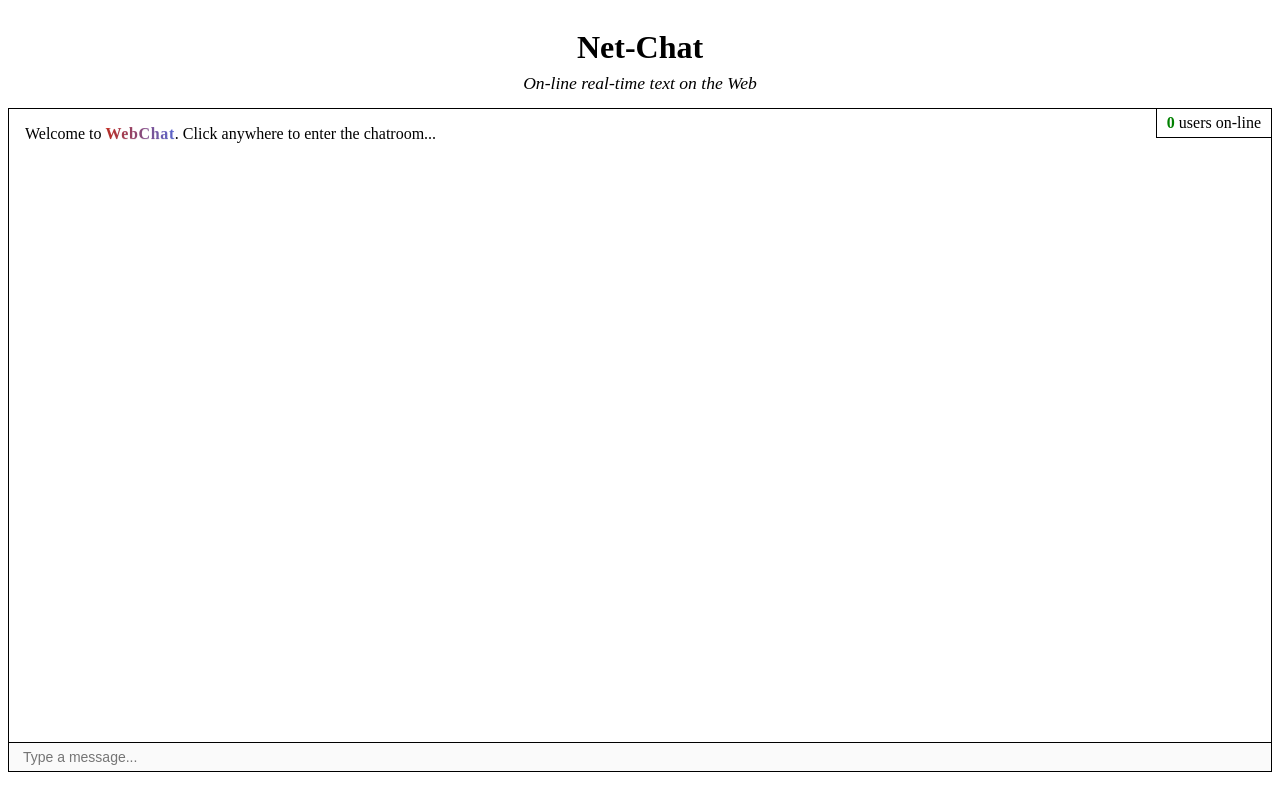
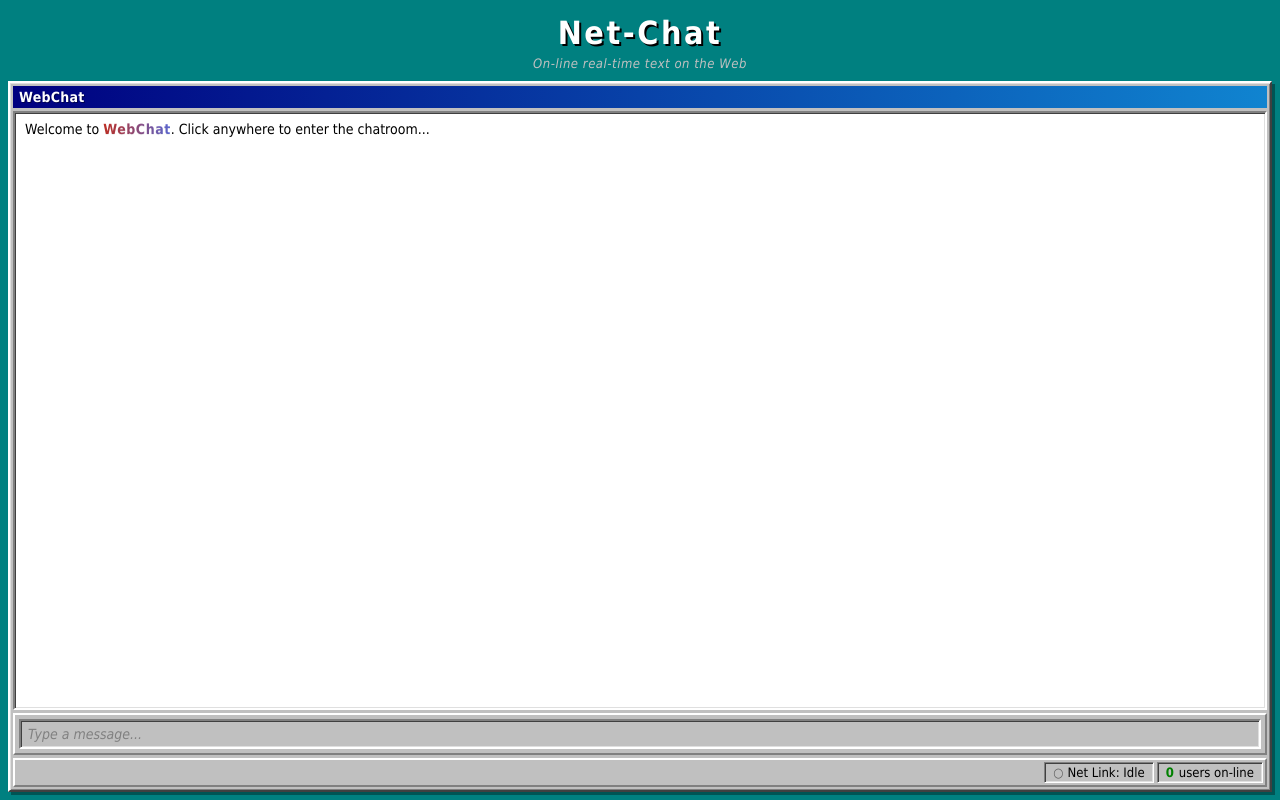
Before and after one commit to MarioPeperoni/WebChat, a React (Vite) app in the folder frontend/: page / in a window 1280 px wide. Built offline with nearby package versions, Linux system fonts and the light colour scheme.

Commit message:
style: change design to windows 95 like

```diff
--- a/frontend/src/components/ChatWindow/ChatWindow.css
+++ b/frontend/src/components/ChatWindow/ChatWindow.css
@@ -1,23 +1,65 @@
 .chat-container {
-  border: 1px solid #000;
+  box-sizing: border-box;
   display: flex;
+  flex-direction: column;
   position: relative;
   height: 100%;
-  flex-direction: column;
-  margin: 0 0 20px 0;
   min-height: 0;
+  margin: 0 8px 8px;
+  padding: 3px;
+  background: #c0c0c0;
+  border-width: 2px;
+  border-style: solid;
+  border-color: #ffffff #404040 #404040 #ffffff;
+  box-shadow:
+    inset 1px 1px 0 #dfdfdf,
+    inset -1px -1px 0 #808080,
+    3px 3px 0 rgba(0, 0, 0, 0.35);
+}
+
+.chat-titlebar {
+  display: flex;
+  align-items: center;
+  flex-shrink: 0;
+  padding: 3px 6px;
+  background: linear-gradient(90deg, #000080 0%, #1084d0 100%);
+  color: #ffffff;
+  font-weight: 700;
+  font-size: 14px;
+  letter-spacing: 0.02em;
+}
+
+.chat-titlebar-text {
+  text-shadow: 1px 1px 0 rgba(0, 0, 0, 0.4);
 }
 
 .message-list {
+  margin: 3px 0 0;
   overflow-y: auto;
   min-height: 0;
   flex: 1;
   list-style-type: none;
-  padding-left: 1em;
+  padding: 6px 10px;
+  background: #ffffff;
+  border-width: 2px;
+  border-style: solid;
+  border-color: #808080 #ffffff #ffffff #808080;
+  box-shadow:
+    inset 1px 1px 0 #404040,
+    inset -1px -1px 0 #dfdfdf;
+  font-size: 14px;
+  color: #000;
+}
+
+.message-list li {
+  margin-bottom: 2px;
+  line-height: 1.45;
+  word-wrap: break-word;
 }
 
 .message-system {
   font-style: italic;
+  color: #606060;
 }
 
 .brand {
@@ -30,29 +72,54 @@
   text-shadow: 0 1px 0 rgba(0, 0, 0, 0.06);
 }
 
+.chat-form {
+  box-sizing: border-box;
+  display: flex;
+  flex-direction: column;
+  margin: 3px 0 0;
+  padding: 4px;
+  background: #c0c0c0;
+  border-width: 2px;
+  border-style: solid;
+  border-color: #ffffff #808080 #808080 #ffffff;
+}
+
 .message-input {
-  padding: 6px 1em 6px 1em;
-  border: none;
-  border-top: 1px solid #000;
+  padding: 5px 7px;
+  font-family: 'Tahoma', 'MS Sans Serif', Verdana, sans-serif;
   font-size: 14px;
-  pointer-events: auto;
+  color: #000;
+  background: #ffffff;
+  border-width: 2px;
+  border-style: solid;
+  border-color: #808080 #ffffff #ffffff #808080;
   border-radius: 0;
   outline: none;
-  box-shadow: none;
+  box-shadow:
+    inset 1px 1px 0 #404040,
+    inset -1px -1px 0 #dfdfdf;
+  caret-color: #000;
+}
+
+.message-input::placeholder {
+  color: #808080;
+  font-style: italic;
+}
+
+.message-input:focus {
+  background: #ffffe1;
+  border-color: #404040 #ffffff #ffffff #404040;
+}
+
+.message-input:disabled {
+  background: #c0c0c0;
+  color: #808080;
 }
 
 @media (pointer: coarse) {
   .message-input {
     font-size: 16px;
   }
-}
-
-.chat-form {
-  display: flex;
-  flex-direction: column;
-  margin: 0;
-  padding: 0;
-  width: 100%;
 }
 
 .sr-only {
--- a/frontend/src/components/ChatWindow/ChatWindow.tsx
+++ b/frontend/src/components/ChatWindow/ChatWindow.tsx
@@ -151,7 +151,9 @@ const ChatWindow = () => {
 
   return (
     <section className="chat-container">
-      <OnlineCount count={userCount} />
+      <div className="chat-titlebar">
+        <span className="chat-titlebar-text">WebChat</span>
+      </div>
       <ul className="message-list">
         <li>
           {!started ? (
@@ -217,6 +219,10 @@ const ChatWindow = () => {
           onKeyDown={handleSendMessage}
         />
       </form>
+      <OnlineCount
+        count={userCount}
+        status={!started ? 'idle' : ready ? 'active' : 'establishing'}
+      />
     </section>
   );
 };
--- a/frontend/src/components/Header/Header.css
+++ b/frontend/src/components/Header/Header.css
@@ -1,15 +1,23 @@
 header {
   text-align: center;
+  color: #ffffff;
+  padding: 14px 8px 10px;
+  flex-shrink: 0;
 }
 
 header h1 {
-  margin-bottom: 0.2em;
+  margin: 0 0 4px;
+  font-size: 32px;
+  font-weight: 700;
+  letter-spacing: 0.08em;
+  text-shadow: 2px 2px 0 #000000;
 }
 
 header h2 {
-  margin-top: 0;
+  margin: 0;
+  font-size: 13px;
   font-weight: normal;
-
-  font-size: 1.1em;
   font-style: italic;
+  color: #c0c0c0;
+  letter-spacing: 0.04em;
 }
--- a/frontend/src/components/OnlineCount/OnlineCount.css
+++ b/frontend/src/components/OnlineCount/OnlineCount.css
@@ -1,12 +1,144 @@
-.online-count {
-  border-left: 1px solid #000;
-  border-bottom: 1px solid #000;
-  position: fixed;
-  right: 9px;
-  padding: 5px 10px;
+.status-bar {
+  box-sizing: border-box;
+  display: flex;
+  align-items: stretch;
+  justify-content: flex-end;
+  gap: 3px;
+  margin: 3px 0 0;
+  padding: 2px;
+  background: #c0c0c0;
+  border-width: 2px;
+  border-style: solid;
+  border-color: #ffffff #808080 #808080 #ffffff;
+  font-family: 'Tahoma', 'MS Sans Serif', Verdana, sans-serif;
+  font-size: 13px;
+  color: #000;
+}
+
+.status-cell {
+  display: inline-flex;
+  align-items: center;
+  padding: 2px 8px;
+  background: #c0c0c0;
+  border-width: 1px;
+  border-style: solid;
+  border-color: #808080 #ffffff #ffffff #808080;
+  box-shadow:
+    inset 1px 1px 0 #404040,
+    inset -1px -1px 0 #dfdfdf;
+  white-space: nowrap;
+}
+
+.status-icon {
+  display: inline-block;
+  margin-right: 4px;
+  font-weight: 700;
+  line-height: 1;
+}
+
+.status-icon-idle {
+  color: #606060;
+}
+
+.status-icon-active {
+  color: #008000;
+}
+
+.status-spinner {
+  position: relative;
+  display: inline-block;
+  width: 12px;
+  height: 12px;
+  margin-right: 6px;
+  vertical-align: -2px;
+}
+
+.status-spinner span {
+  position: absolute;
+  width: 2px;
+  height: 2px;
+  background: #000000;
+  border-radius: 50%;
+  opacity: 0.2;
+  animation: status-spinner-pulse 0.8s linear infinite;
+}
+
+.status-spinner span:nth-child(1) {
+  top: 0;
+  left: 5px;
+  animation-delay: 0s;
+}
+.status-spinner span:nth-child(2) {
+  top: 1.5px;
+  left: 8.5px;
+  animation-delay: 0.1s;
+}
+.status-spinner span:nth-child(3) {
+  top: 5px;
+  left: 10px;
+  animation-delay: 0.2s;
+}
+.status-spinner span:nth-child(4) {
+  top: 8.5px;
+  left: 8.5px;
+  animation-delay: 0.3s;
+}
+.status-spinner span:nth-child(5) {
+  top: 10px;
+  left: 5px;
+  animation-delay: 0.4s;
+}
+.status-spinner span:nth-child(6) {
+  top: 8.5px;
+  left: 1.5px;
+  animation-delay: 0.5s;
+}
+.status-spinner span:nth-child(7) {
+  top: 5px;
+  left: 0;
+  animation-delay: 0.6s;
+}
+.status-spinner span:nth-child(8) {
+  top: 1.5px;
+  left: 1.5px;
+  animation-delay: 0.7s;
+}
+
+.status-dots::after {
+  display: inline-block;
+  width: 1em;
+  text-align: left;
+  content: '';
+  animation: status-dots 1.2s steps(4, end) infinite;
 }
 
 .online-number {
-  font-weight: bold;
-  color: green;
+  margin-right: 5px;
+  font-weight: 700;
+  color: #008000;
 }
+
+@keyframes status-spinner-pulse {
+  0%,
+  100% {
+    opacity: 0.2;
+  }
+  15% {
+    opacity: 1;
+  }
+}
+
+@keyframes status-dots {
+  0% {
+    content: '';
+  }
+  25% {
+    content: '.';
+  }
+  50% {
+    content: '..';
+  }
+  75% {
+    content: '...';
+  }
+}
--- a/frontend/src/components/OnlineCount/OnlineCount.tsx
+++ b/frontend/src/components/OnlineCount/OnlineCount.tsx
@@ -1,13 +1,46 @@
 import './OnlineCount.css';
+
+type NetLinkStatus = 'idle' | 'establishing' | 'active';
 
 interface OnlineCountProps {
   count: number;
+  status: NetLinkStatus;
 }
 
-const OnlineCount = ({ count }: OnlineCountProps) => {
+const OnlineCount = ({ count, status }: OnlineCountProps) => {
   return (
-    <div className="online-count">
-      <span className="online-number">{count}</span> <span>users on-line</span>
+    <div className="status-bar">
+      <span className="status-cell">
+        {status === 'idle' && (
+          <>
+            <span className="status-icon status-icon-idle">○</span> Net Link: Idle
+          </>
+        )}
+        {status === 'establishing' && (
+          <>
+            <span className="status-spinner" aria-hidden="true">
+              <span />
+              <span />
+              <span />
+              <span />
+              <span />
+              <span />
+              <span />
+              <span />
+            </span>
+            Net Link: Establishing
+            <span className="status-dots" aria-hidden="true" />
+          </>
+        )}
+        {status === 'active' && (
+          <>
+            <span className="status-icon status-icon-active">✓</span> Net Link: Active
+          </>
+        )}
+      </span>
+      <span className="status-cell">
+        <span className="online-number">{count}</span>users on-line
+      </span>
     </div>
   );
 };
--- a/frontend/src/main.css
+++ b/frontend/src/main.css
@@ -6,3 +6,11 @@ body,
   height: 100%;
   overflow: hidden;
 }
+
+body {
+  margin: 0;
+  background: #008080;
+  color: #000;
+  font-family: 'Tahoma', 'MS Sans Serif', Verdana, sans-serif;
+  font-size: 14px;
+}
```
